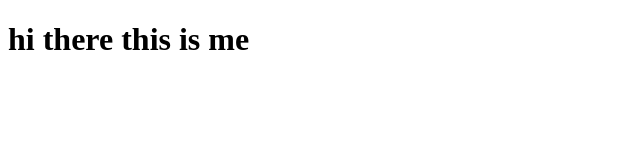
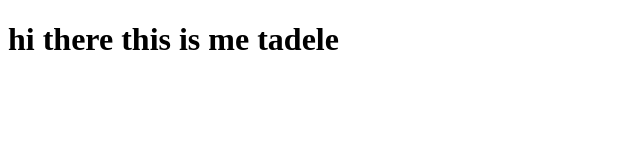
Before and after one commit to tadeledereje/myportfolio, a plain HTML site: page home.html in a window 1280 px wide. Shown: the whole page, without its empty margins (0-640 px from the left). Drawn offline with Linux system fonts and the light colour scheme.

Commit message:
this is new updated file by tadele this mornibg

```diff
--- a/home.html
+++ b/home.html
@@ -6,6 +6,6 @@
     <title>Document</title>
 </head>
 <body>
-    <h1>hi there this is me</h1>
+    <h1>hi there this is me tadele</h1>
 </body>
 </html>
```
